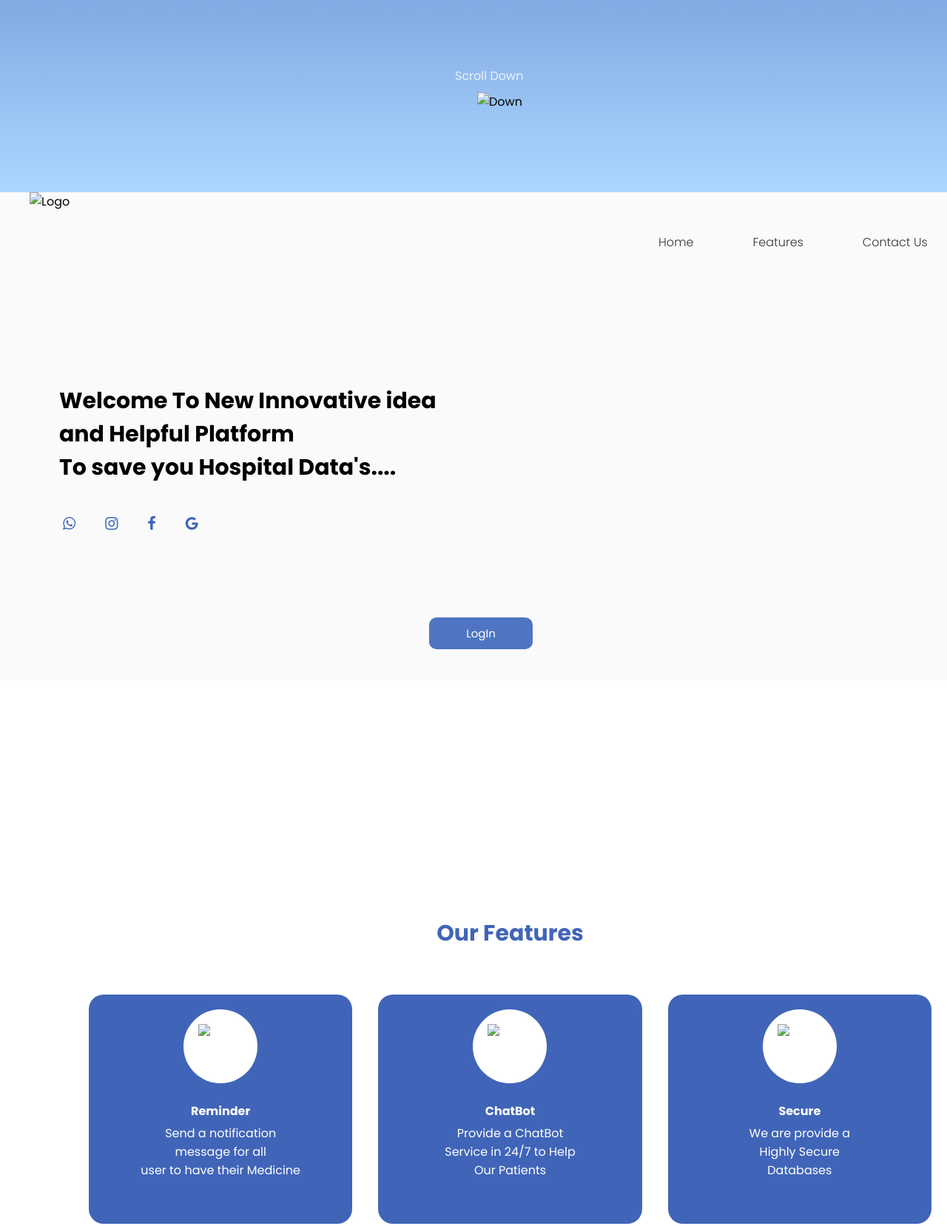
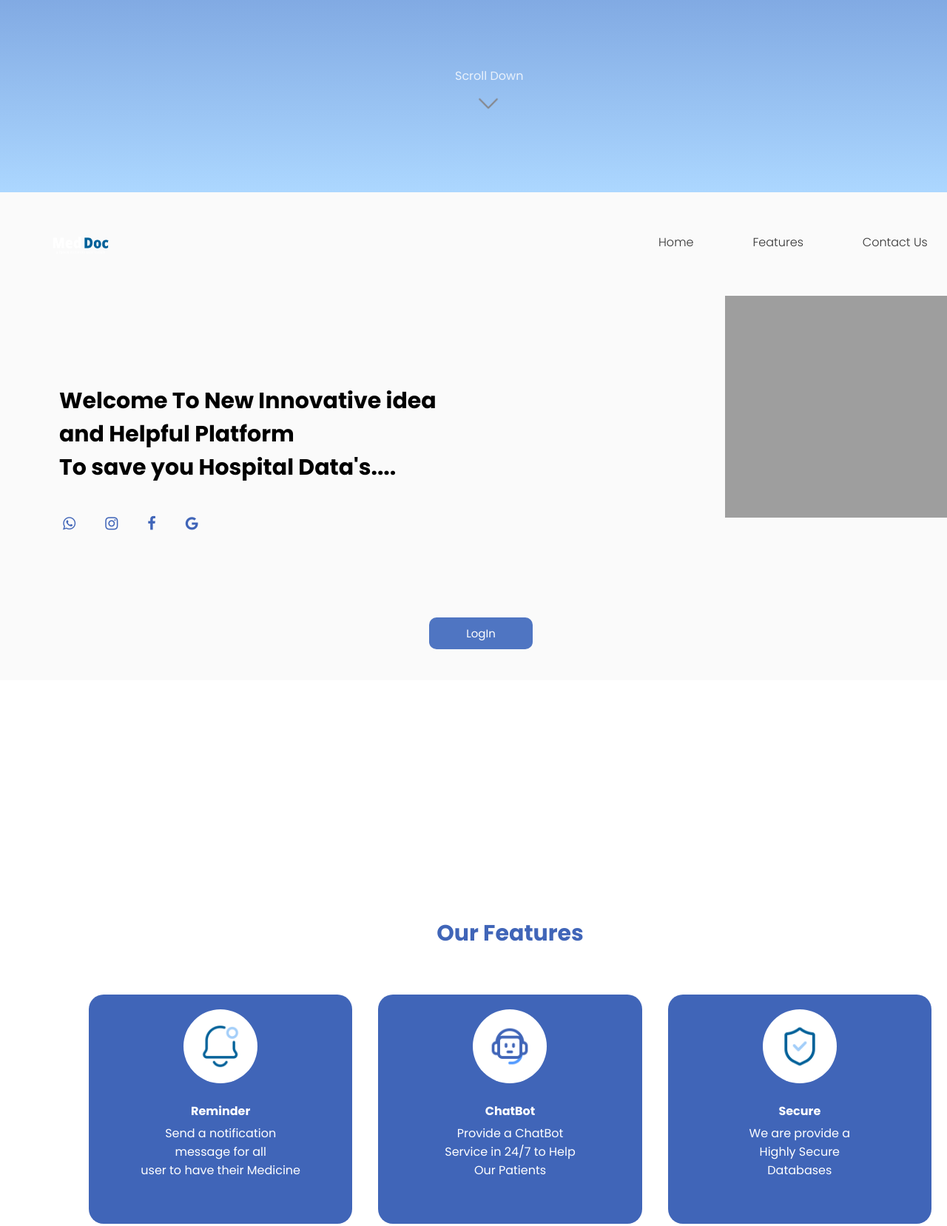
Before and after one commit to ANASUDDEEN-PP/MediDoc, a plain HTML site: page index.html in a window 1280 px wide. Shown: the part 400-2058 px from the top of the page at 74% size. Drawn offline with Linux system fonts and the light colour scheme; the site is published under a folder, as on GitHub Pages, so addresses that start at the root find nothing.

Commit message:
Update index.html

```diff
--- a/index.html
+++ b/index.html
@@ -22,15 +22,15 @@
 <body>
 
     <section class="title">
-        <img class="logoOne" src="/Referance/Images/Logo.png" alt="MedDoc">
+        <img class="logoOne" src="./Referance/Images/Logo.png" alt="MedDoc">
         <p class="scroll">Scroll Down</p>
-        <img class="Arrow" src="/Referance/icons/down-chevron.png" alt="Down">
+        <img class="Arrow" src="./Referance/icons/down-chevron.png" alt="Down">
     </section>
 
     <section class="home" id="Home">
 
         <div class="navBar">
-            <img class="logoTwo" src="/Referance/Images/Logo.png" alt="Logo">
+            <img class="logoTwo" src="./Referance/Images/Logo.png" alt="Logo">
             <nav>
                 <!--Nav Bar-->
                 <ul><a href="#Home">Home</a></ul>
@@ -52,7 +52,7 @@
             </div>
 
             <div class="mainImage">
-                <img class="homePic" src="/Referance/Images/HomePic.png" alt="homePic">
+                <img class="homePic" src="./Referance/Images/HomePic.png" alt="homePic">
             </div>
 
         </div>
@@ -66,7 +66,7 @@
 
                 <div class="col">
                     <div class="circle">
-                        <img class="icons" src="/Referance/icons/notification.png" alt="Reminder">
+                        <img class="icons" src="./Referance/icons/notification.png" alt="Reminder">
                     </div>
                     <h4 class="headFour">Reminder</h4>
                     <p class="des">Send a notification <br>message for all <br>user to have their Medicine</p>
@@ -75,7 +75,7 @@
 
                 <div class="col">
                     <div class="circle">
-                        <img class="icons" src="/Referance/icons/chatbot.png" alt="ChatBot">
+                        <img class="icons" src="./Referance/icons/chatbot.png" alt="ChatBot">
                     </div>
                     <h4 class="headFour">ChatBot</h4>
                     <p class="des">Provide a ChatBot<br>Service in 24/7 to Help<br>Our Patients</p>
@@ -84,7 +84,7 @@
 
                 <div class="col">
                     <div class="circle">
-                        <img class="icons" src="/Referance/icons/protect.png" alt="Secure">
+                        <img class="icons" src="./Referance/icons/protect.png" alt="Secure">
                     </div>
                     <h4 class="headFour">Secure</h4>
                     <p class="des">We are provide a<br>Highly Secure <br>Databases</p>
```
